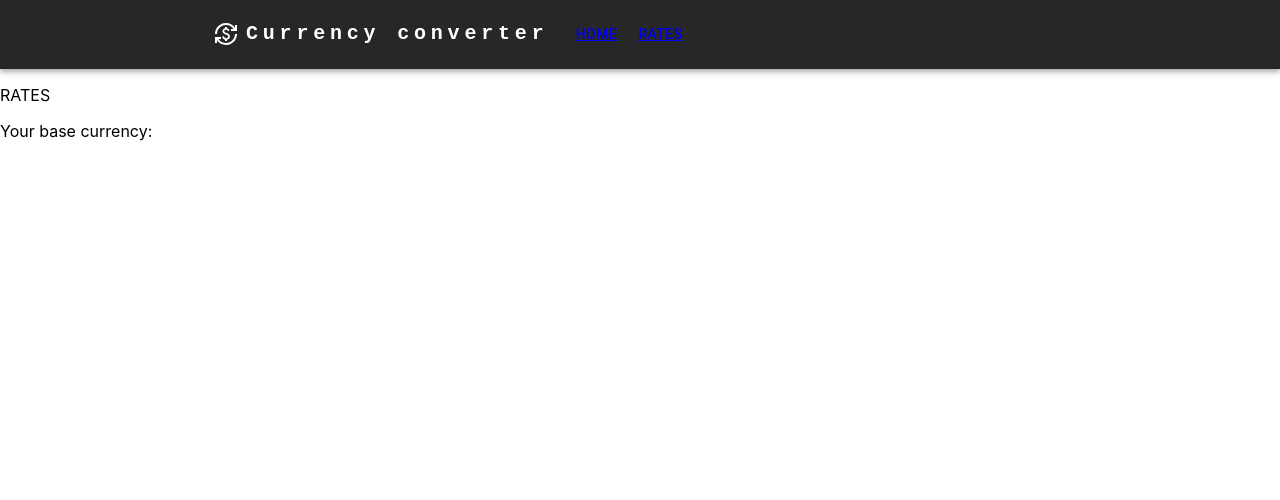
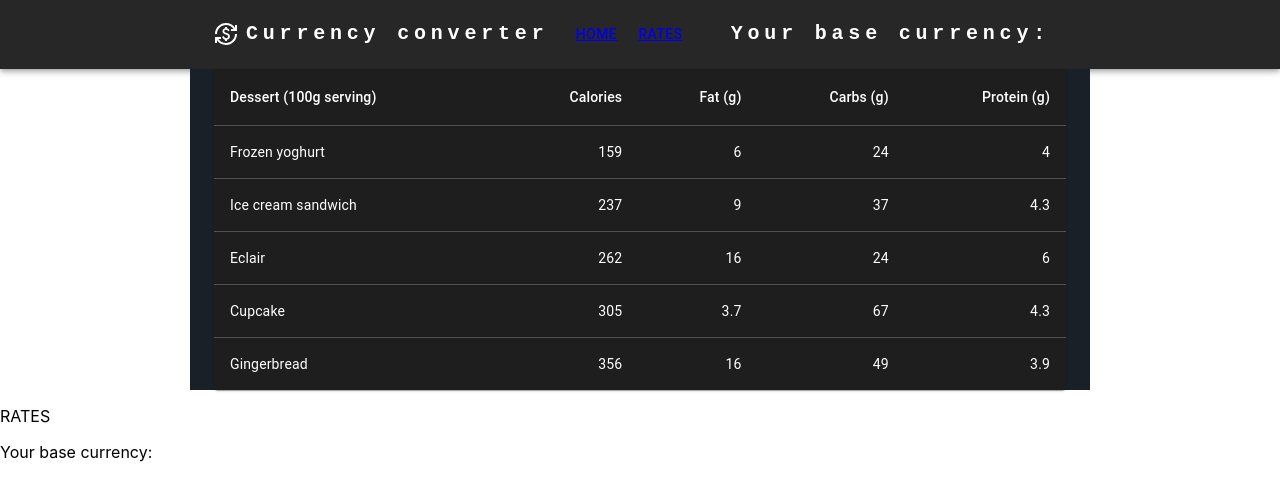
Before and after one commit to Shlov/currency-converter, a React (Create React App) app: page /currency-converter/rates in a window 1280 px wide. Shown: the top 500 px of the page. Built offline with nearby package versions, Linux system fonts and the light colour scheme; no server answers.

Commit message:
start table

```diff
--- /dev/null
+++ b/src/components/Table/Table.js
@@ -0,0 +1,70 @@
+import { Container } from "@mui/material";
+
+
+
+import * as React from 'react';
+import Table from '@mui/material/Table';
+import TableBody from '@mui/material/TableBody';
+import TableCell from '@mui/material/TableCell';
+import TableContainer from '@mui/material/TableContainer';
+import TableHead from '@mui/material/TableHead';
+import TableRow from '@mui/material/TableRow';
+import Paper from '@mui/material/Paper';
+import { getExchangeRates } from "service/service";
+
+function createData(name, calories, fat, carbs, protein) {
+  return { name, calories, fat, carbs, protein };
+}
+
+const rows = [
+  createData('Frozen yoghurt', 159, 6.0, 24, 4.0),
+  createData('Ice cream sandwich', 237, 9.0, 37, 4.3),
+  createData('Eclair', 262, 16.0, 24, 6.0),
+  createData('Cupcake', 305, 3.7, 67, 4.3),
+  createData('Gingerbread', 356, 16.0, 49, 3.9),
+];
+
+
+
+export const TableRates = () => {
+
+  getExchangeRates()
+    .then(data => console.log(data))
+    .catch(error => console.error(error));
+
+  return (
+    <>
+      <Container maxWidth="md" sx={{ backgroundColor: '#1A2027' }}>
+            <TableContainer component={Paper}>
+      <Table sx={{ minWidth: 650 }} aria-label="simple table">
+        <TableHead>
+          <TableRow>
+            <TableCell>Dessert (100g serving)</TableCell>
+            <TableCell align="right">Calories</TableCell>
+            <TableCell align="right">Fat&nbsp;(g)</TableCell>
+            <TableCell align="right">Carbs&nbsp;(g)</TableCell>
+            <TableCell align="right">Protein&nbsp;(g)</TableCell>
+          </TableRow>
+        </TableHead>
+        <TableBody>
+          {rows.map((row) => (
+            <TableRow
+              key={row.name}
+              sx={{ '&:last-child td, &:last-child th': { border: 0 } }}
+            >
+              <TableCell component="th" scope="row">
+                {row.name}
+              </TableCell>
+              <TableCell align="right">{row.calories}</TableCell>
+              <TableCell align="right">{row.fat}</TableCell>
+              <TableCell align="right">{row.carbs}</TableCell>
+              <TableCell align="right">{row.protein}</TableCell>
+            </TableRow>
+          ))}
+        </TableBody>
+      </Table>
+    </TableContainer>
+      </Container>
+    </>
+  );
+};
--- a/src/components/layout/layout.jsx
+++ b/src/components/layout/layout.jsx
@@ -1,6 +1,7 @@
 import { NavLink, Outlet } from 'react-router-dom';
 import { Suspense } from 'react';
-
+import { useSelector } from 'react-redux';
+import { getbaseCurrency } from 'Redux/selectors';
 
 import * as React from 'react';
 import AppBar from '@mui/material/AppBar';
@@ -16,9 +17,11 @@ import Button from '@mui/material/Button';
 
 import MenuItem from '@mui/material/MenuItem';
 import CurrencyExchangeIcon from '@mui/icons-material/CurrencyExchange';
+import { Tooltip } from '@mui/material';
 
 export const Layout = () => {
   const [anchorElNav, setAnchorElNav] = React.useState(null);
+  const baseCurrency = useSelector(getbaseCurrency);
 
   const handleOpenNavMenu = event => {
     setAnchorElNav(event.currentTarget);
@@ -27,7 +30,6 @@ export const Layout = () => {
   const handleCloseNavMenu = () => {
     setAnchorElNav(null);
   };
-
 
   return (
     <>
@@ -90,13 +92,20 @@ export const Layout = () => {
                   display: { xs: 'block', md: 'none' },
                 }}
               >
-                <MenuItem key="Home" onClick={handleCloseNavMenu}>
-                  <Typography textAlign="center">Home</Typography>
+                <MenuItem key="Home" onClick={handleCloseNavMenu} sx={{
+                  color: 'inherit',
+                  textDecoration: 'none',
+                  }}>
+                  <Typography textAlign="center" >Home</Typography>
                 </MenuItem>
-                <MenuItem key="Rates" onClick={handleCloseNavMenu}>
+                <MenuItem key="Rates" onClick={handleCloseNavMenu} sx={{
+                  color: 'inherit',
+                  textDecoration: 'none',
+                  }}>
                   <Typography textAlign="center">Rates</Typography>
                 </MenuItem>
               </Menu>
+
             </Box>
             <CurrencyExchangeIcon
               sx={{ display: { xs: 'flex', md: 'none' }, mr: 1 }}
@@ -134,10 +143,53 @@ export const Layout = () => {
               >
                 <NavLink to="/rates">Rates</NavLink>
               </Button>
-              {/* <nav>
-          <NavLink to="/">Home</NavLink>
-          <NavLink to="/rates">Rates</NavLink>
-        </nav> */}
+            </Box>
+            <Box sx={{ flexGrow: 0 }}>
+              <Tooltip title="Your base currency">
+
+                <Typography
+              variant="h5"
+              noWrap
+              component="p"
+
+              sx={{
+                mr: 2,
+                display: { xs: 'flex', md: 'none' },
+                flexGrow: 1,
+                fontFamily: 'monospace',
+                fontWeight: 700,
+                letterSpacing: '.3rem',
+                color: 'inherit',
+                textDecoration: 'none',
+              }}
+            >
+              YBC: {baseCurrency}
+            </Typography>
+
+              </Tooltip>
+            </Box>
+            <Box sx={{ flexGrow: 0 }}>
+            <Tooltip title="Your base currency">
+
+              <Typography
+              variant="h6"
+              noWrap
+              component="p"
+
+              sx={{
+                mr: 2,
+                display: { xs: 'none', md: 'flex' },
+                fontFamily: 'monospace',
+                fontWeight: 700,
+                letterSpacing: '.3rem',
+                color: 'inherit',
+                textDecoration: 'none',
+              }}
+            >
+              Your base currency: {baseCurrency}
+            </Typography>
+
+            </Tooltip>
             </Box>
           </Toolbar>
         </Container>
--- a/src/pages/rates/rates.jsx
+++ b/src/pages/rates/rates.jsx
@@ -1,17 +1,16 @@
+import { TableRates } from "components/Table/Table";
 import { useSelector } from "react-redux";
 import { getbaseCurrency } from "Redux/selectors";
 
 export const Rates = () => {
-  /*
-    /**|======================================
-    /**|
-    /**|======================================
-    */
+
+
 
   const baseCurrency = useSelector(getbaseCurrency)
 
   return (
     <>
+      <TableRates/>
       <p>RATES</p>
       <p>Your base currency: {baseCurrency}</p>
     </>
--- a/src/service/service.jsx
+++ b/src/service/service.jsx
@@ -21,4 +21,14 @@ export const exChange = (to, from, amount) => {
   return   fetch(`https://api.apilayer.com/exchangerates_data/convert?to=${to}&from=${from}&amount=${amount}`, requestOptions)
   .then(response => response.json())
 
-  }
+};
+
+export const getExchangeRates = () => {
+  const API_KEY = 'a90faa813d1742bebca7877363c3e748';
+  const url = `https://openexchangerates.org/api/latest.json?app_id=${API_KEY}`;
+  return fetch(url)
+    .then(response => response.json())
+    .then(data => console.log(data))
+    .catch(error => console.error(error));
+
+}
```
Also changed, not shown: src/components/Form/Form.js (+0 -7 lines).
